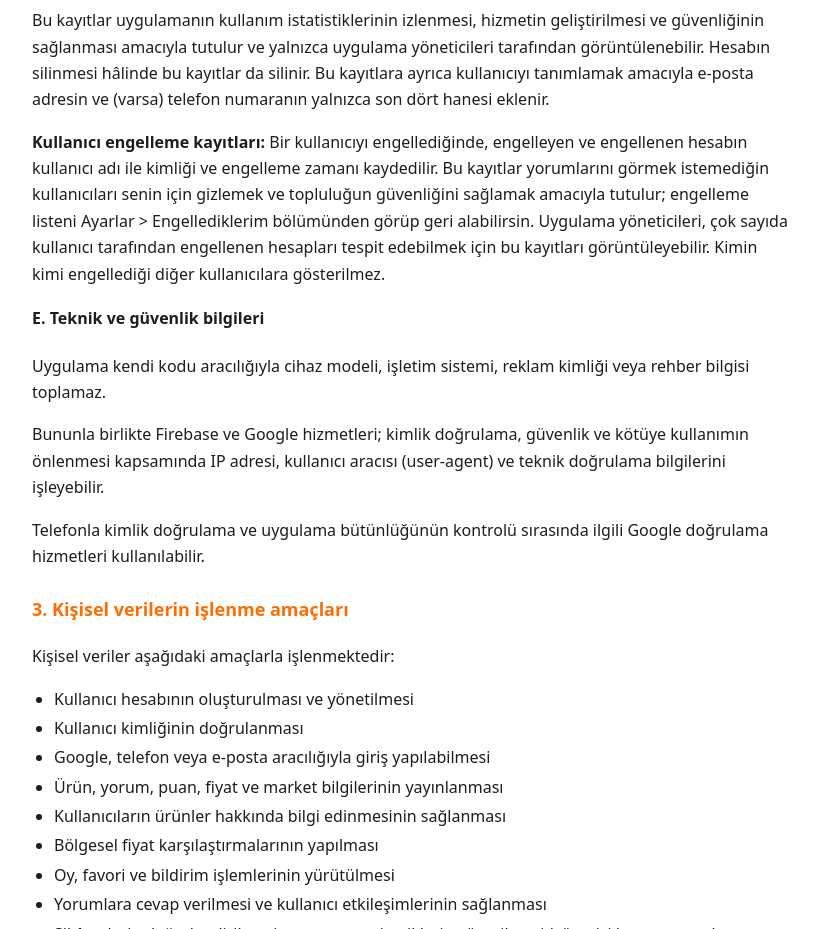
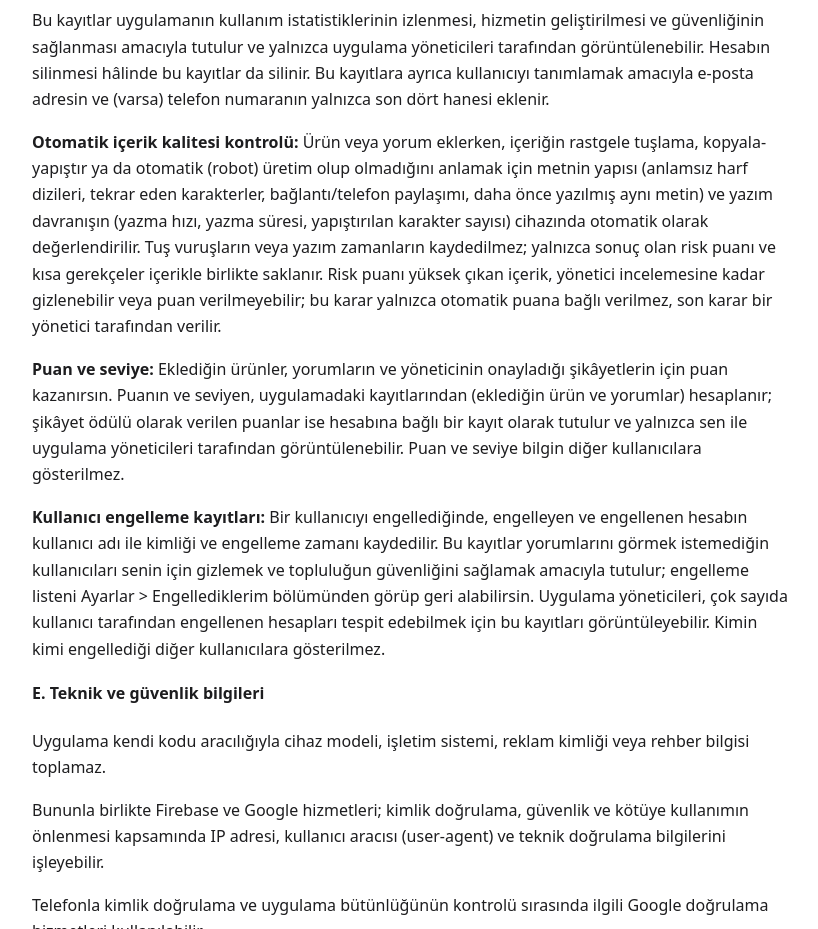
Before and after one commit to mete-commits/tadinasil, a plain HTML site: page index.html in a window 1280 px wide. Shown: the part 1680-2609 px from the top of the page, without its empty margins (228-1046 px from the left). Drawn offline with Linux system fonts and the light colour scheme.

Commit message:
Add files via upload

```diff
--- a/index.html
+++ b/index.html
@@ -68,6 +68,8 @@ a{color:var(--acc)}
 <li>Uygulamanın hangi günlerde kullanıldığına ilişkin gün bazında kayıt</li>
 </ul>
 <p>Bu kayıtlar uygulamanın kullanım istatistiklerinin izlenmesi, hizmetin geliştirilmesi ve güvenliğinin sağlanması amacıyla tutulur ve yalnızca uygulama yöneticileri tarafından görüntülenebilir. Hesabın silinmesi hâlinde bu kayıtlar da silinir. Bu kayıtlara ayrıca kullanıcıyı tanımlamak amacıyla e-posta adresin ve (varsa) telefon numaranın yalnızca son dört hanesi eklenir.</p>
+<p><strong>Otomatik içerik kalitesi kontrolü:</strong> Ürün veya yorum eklerken, içeriğin rastgele tuşlama, kopyala-yapıştır ya da otomatik (robot) üretim olup olmadığını anlamak için metnin yapısı (anlamsız harf dizileri, tekrar eden karakterler, bağlantı/telefon paylaşımı, daha önce yazılmış aynı metin) ve yazım davranışın (yazma hızı, yazma süresi, yapıştırılan karakter sayısı) cihazında otomatik olarak değerlendirilir. Tuş vuruşların veya yazım zamanların kaydedilmez; yalnızca sonuç olan risk puanı ve kısa gerekçeler içerikle birlikte saklanır. Risk puanı yüksek çıkan içerik, yönetici incelemesine kadar gizlenebilir veya puan verilmeyebilir; bu karar yalnızca otomatik puana bağlı verilmez, son karar bir yönetici tarafından verilir.</p>
+<p><strong>Puan ve seviye:</strong> Eklediğin ürünler, yorumların ve yöneticinin onayladığı şikâyetlerin için puan kazanırsın. Puanın ve seviyen, uygulamadaki kayıtlarından (eklediğin ürün ve yorumlar) hesaplanır; şikâyet ödülü olarak verilen puanlar ise hesabına bağlı bir kayıt olarak tutulur ve yalnızca sen ile uygulama yöneticileri tarafından görüntülenebilir. Puan ve seviye bilgin diğer kullanıcılara gösterilmez.</p>
 <p><strong>Kullanıcı engelleme kayıtları:</strong> Bir kullanıcıyı engellediğinde, engelleyen ve engellenen hesabın kullanıcı adı ile kimliği ve engelleme zamanı kaydedilir. Bu kayıtlar yorumlarını görmek istemediğin kullanıcıları senin için gizlemek ve topluluğun güvenliğini sağlamak amacıyla tutulur; engelleme listeni Ayarlar &gt; Engellediklerim bölümünden görüp geri alabilirsin. Uygulama yöneticileri, çok sayıda kullanıcı tarafından engellenen hesapları tespit edebilmek için bu kayıtları görüntüleyebilir. Kimin kimi engellediği diğer kullanıcılara gösterilmez.</p>
 <h4>E. Teknik ve güvenlik bilgileri</h4>
 <p>Uygulama kendi kodu aracılığıyla cihaz modeli, işletim sistemi, reklam kimliği veya rehber bilgisi toplamaz.</p>
```
